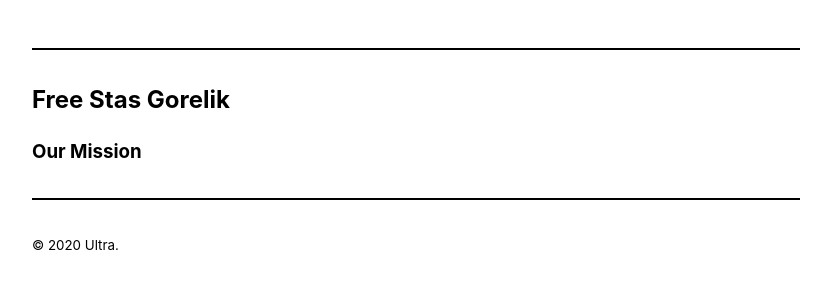
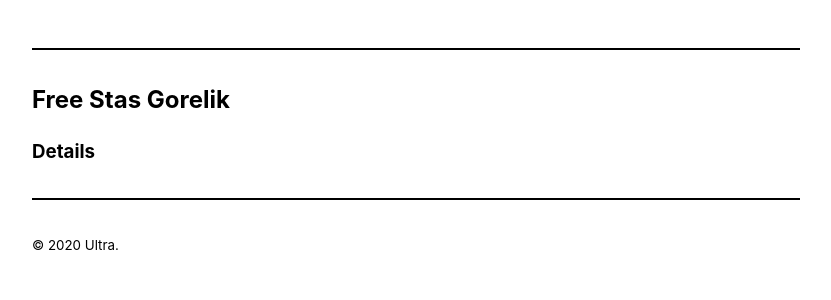
Before and after one commit to freestasgorelik/freestasgorelik, a Jekyll site: the page built from index.md, in a window 1280 px wide. Shown: the top 300 px of the page, without its empty margins (224-1055 px from the left). Built offline with Jekyll 4.4.1, drawn with Linux system fonts in a browser that asks for light colours; the list of posts is cut into pages by our own code.

Commit message:
Update index.md

```diff
--- a/index.md
+++ b/index.md
@@ -5,4 +5,4 @@ description: Website for those who support the release of Stas Gorelik
 
 # Free Stas Gorelik
 
-### Our Mission
+### Details
```
